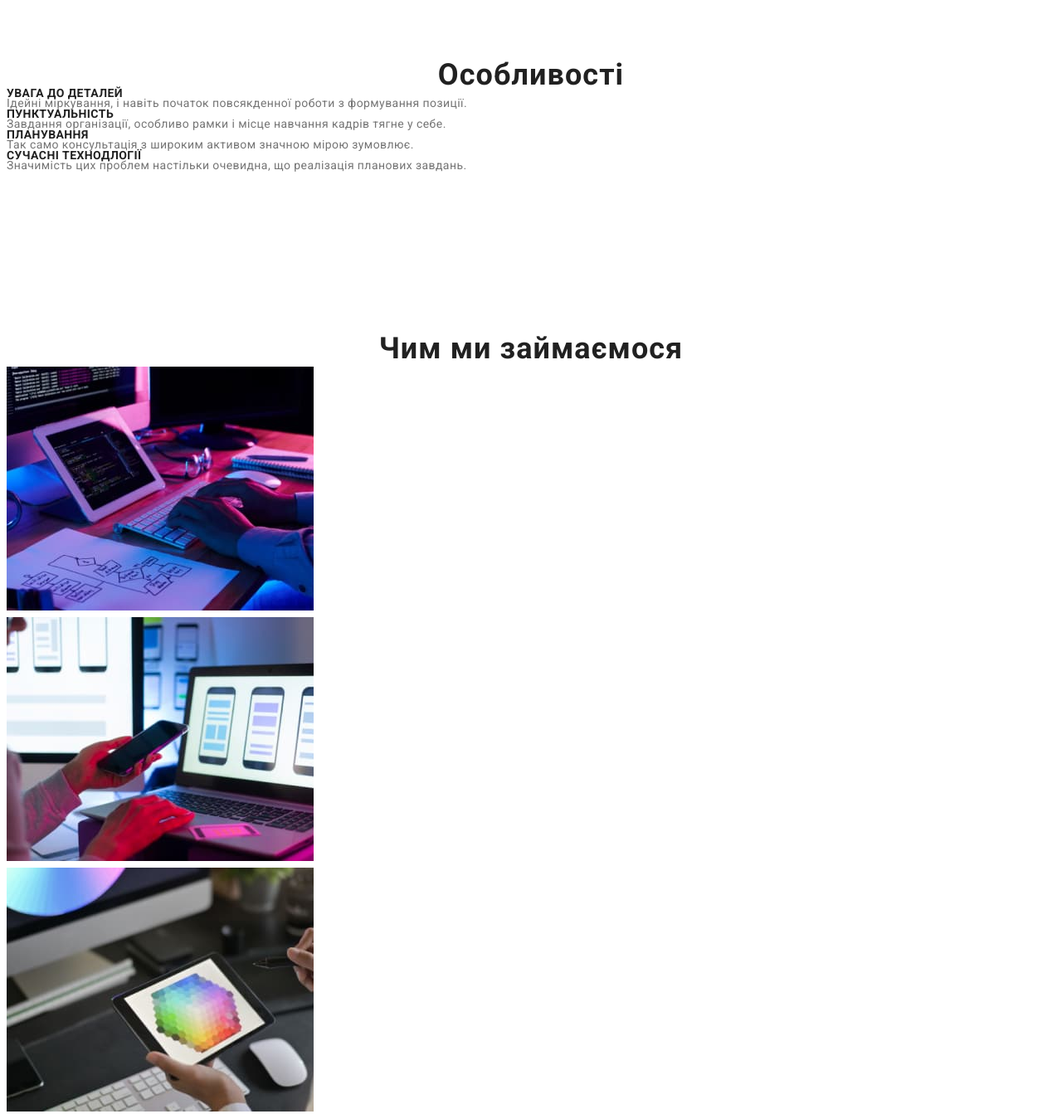
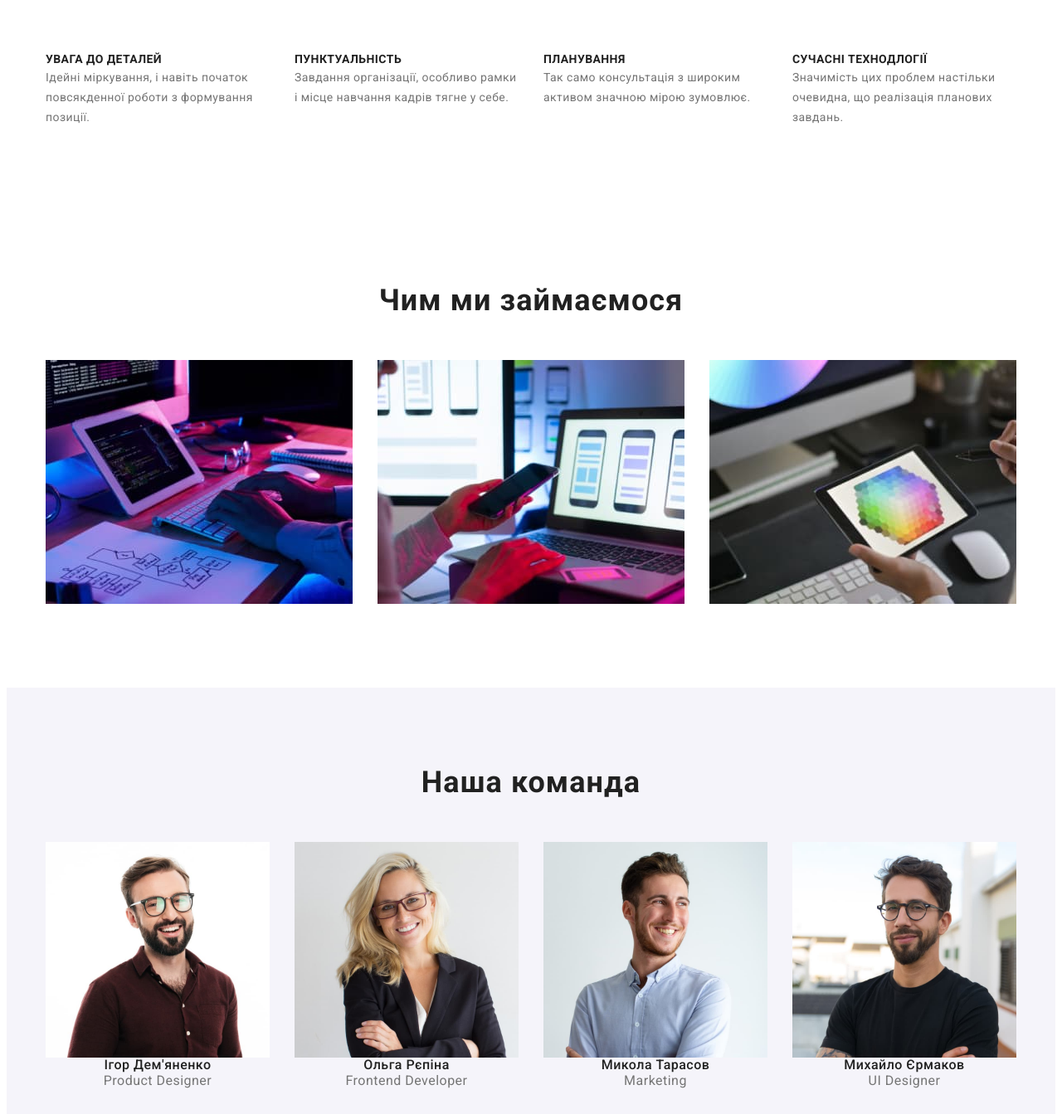
Before and after one commit to BohdanHubin/goit-markup-hw-03, a plain HTML site: page index.html in a window 1280 px wide. Shown: the part 500-1843 px from the top of the page at 83% size. Drawn offline with Linux system fonts and the light colour scheme.

Commit message:
задает позционирование в секциях

```diff
--- a/css/styles.css
+++ b/css/styles.css
@@ -34,13 +34,13 @@ p {
    padding: 0;
     }
 
-.section-list,
-.worker-list {
+.section-list {
     list-style: none;
+
 }
 
 .container {
-    width: 1200px;
+    width: 1170px;
     padding-left: 15px;
     padding-right: 15px;
     margin-left: auto;
@@ -73,6 +73,10 @@ p {
 }
 
 /* heder */
+
+.header {
+    border-bottom: 1px solid #ECECEC;
+}
 
 /* nav */
 
@@ -149,6 +153,7 @@ color: var(--accent-color);
 .container.head {
     display: flex;
     align-items: center;
+
 }
 
 /* hero */
@@ -194,9 +199,19 @@ color: var(--accent-color);
 
 /* section */
 
+.section-list{
+    display: flex;
+    justify-content: space-between;
 
+}
+
+.section-item {
+    width: 270px;
+}
 
 .section-title {
+        margin-bottom: 50px;
+
         font-weight: 700;
         font-size: 36px;
         line-height: 1.16;
@@ -207,6 +222,8 @@ color: var(--accent-color);
 }
 
 .list-title {
+        margin-bottom: 10px;
+
         font-weight: 700;
         font-size: 14px;
         line-height: 1.14px;
@@ -221,12 +238,17 @@ color: var(--accent-color);
 }
 
 .worker-title {
+        margin-bottom: 10px;
 
         font-weight: 500;
         font-size: 16px;
         line-height: 1.19px;
         letter-spacing: 0.03em;
         color: var(--title-color);
+}
+
+.worker-item {
+    text-align: center;
 }
 
 .worker-desc {
--- a/index.html
+++ b/index.html
@@ -53,28 +53,31 @@
         </section>
         <!-- Особливості -->
         <section class="section">
-            <h2 class="section-title">Особливості</h2>
+            <div class="container">
+                <!-- <h2 class="section-title">Особливості</h2> -->
                 <ul class="section-list">
-                <li>
+                    <li class="section-item">
                         <h3 class="list-title">Увага до деталей</h3>
                         <p class="list-text">Ідейні міркування, і навіть початок повсякденної роботи з формування позиції.</p>
                     </li>
-                <li>
+                    <li class="section-item">
                         <h3 class="list-title">Пунктуальність</h3>
                         <p class="list-text">Завдання організації, особливо рамки і місце навчання кадрів тягне у себе.</p>
                     </li>
-                <li>
+                    <li class="section-item">
                         <h3 class="list-title">Планування</h3>
                         <p class="list-text">Так само консультація з широким активом значною мірою зумовлює.</p>
                     </li>
-                <li>
+                    <li class="section-item">
                         <h3 class="list-title">Сучасні технодлогії</h3>
                         <p class="list-text">Значимість цих проблем настільки очевидна, що реалізація планових завдань.</p>
                     </li>
                 </ul>
+            </div>
         </section>
         <!-- Чим ми займаємося -->
         <section class=section>
+            <div class="container">
                 <h2 class="section-title">Чим ми займаємося</h2>
                 <ul class="section-list">
                     <li>
@@ -87,32 +90,35 @@
                         <img src="./images/img3.jpg" alt="Розробка дизайну сайту" width="370">
                     </li>
                 </ul>
+            </div>
         </section>
         <!-- Наша команда -->
         <section class="section worker">
+            <div class="container">
                 <h2 class="section-title">Наша команда</h2>
-            <ul class="worker-list">
-                <li>
+                <ul class="section-list">
+                    <li class="worker-item">
                         <img src="./images/tph1.jpg" alt="Ігор Дем'яненко" width="270">
                         <h3 class="worker-title">Ігор Дем'яненко</h3>
                         <p class="worker-desc">Product Designer</p>
                     </li>
-                <li>
+                    <li class="worker-item">
                         <img src="./images/tph2.jpg" alt="Ольга Рєпіна" width="270">
                         <h3 class="worker-title">Ольга Рєпіна</h3>
                         <p class="worker-desc">Frontend Developer</p>
                     </li>
-                <li>
+                    <li class="worker-item">
                         <img src="./images/tph3.jpg" alt="Микола Тарасов" width="270">
                         <h3 class="worker-title">Микола Тарасов</h3>
                         <p class="worker-desc">Marketing</p>
                     </li>
-                <li>
+                    <li class="worker-item">
                         <img src="./images/tph4.jpg" alt="Михайло Єрмаков" width="270">
                         <h3 class="worker-title">Михайло Єрмаков</h3>
                         <p class="worker-desc">UI Designer</p>
                     </li>
                 </ul>
+            </div>
         </section>
 
     </main>
```
Lines whose indentation alone changed are shown as unchanged.
